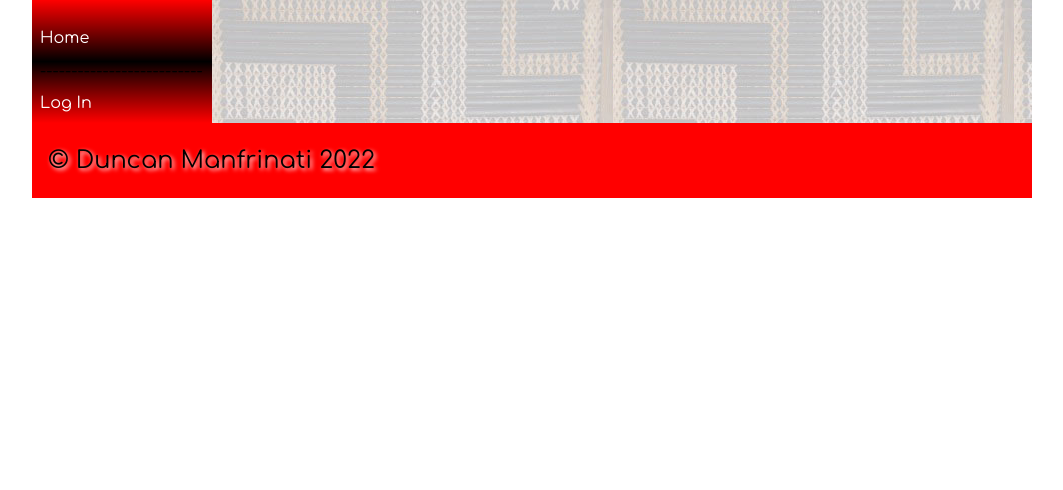
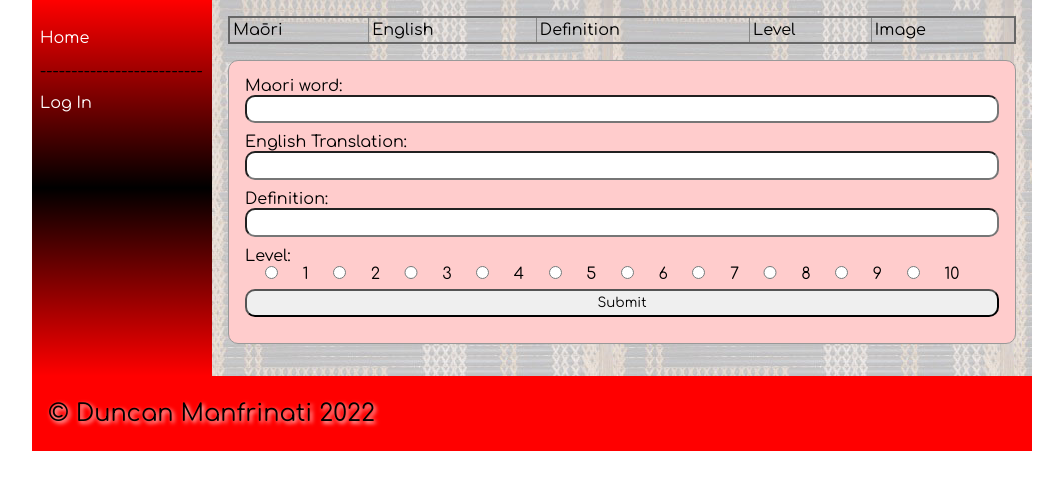
Before and after one commit to DuncanManfrinati/Maori_Dictionary, a Flask app: page /category/1 in a window 1280 px wide. Shown: the part 101-591 px from the top of the page, without its empty margins (108-1171 px from the left). Run offline with Flask 2, Linux system fonts and the light colour scheme; data comes from the database, SQL or seed files in the repository; both versions use the stored data as it was after the commit; some web fonts are replaced.

Commit message:
Lesson 7
Table making

```diff
--- a/app.py
+++ b/app.py
@@ -141,7 +141,6 @@
     cur.execute(query,)
 
     category_ids = cur.fetchall()
-    print(category_ids)
     con.close()
 
     return category_ids
@@ -151,12 +150,14 @@
     con = create_connection(DATA_BASE)
     query = "SELECT * FROM dictionary"
     cur = con.cursor()
-    cur.execute(query, )
+    cur.execute(query)
+    cat = cur.fetchall()
 
-    cat = cur.fetchall()
+
+
     con.close()
 
-    return render_template("categories.html", logged_in=is_logged_in(), category_ids=int(category_id), cat=cat)
+    return render_template("categories.html", logged_in=is_logged_in(), category_ids=int(category_id), cat=cat, categories=categories())
 
 
 
--- a/static/css/style.css
+++ b/static/css/style.css
@@ -294,7 +294,9 @@
     .dataForm p input {
         display: inline;
     }
-    .
+    .dataForm input[type='radio']{
+        width: 7%;
+    }
 }
 
 @media only screen and (min-width: 1000px) {
--- a/templates/categories.html
+++ b/templates/categories.html
@@ -6,32 +6,54 @@
 
 {% block main %}
 
-{% endblock %}
-
+<table class="word-table">
+    <thead>
+    <tr>
+        <td>Maōri</td>
+        <td>English</td>
+        <td>Definition</td>
+        <td>Level</td>
+        <td>Image</td>
+    </tr>
+    </thead>
+    <tbody>
+    {% for words in cat %}
+    <tr>
+        {% if words[2] == category_ids %}
+        <td>{{ words[1] }}</td>
+        <td>{{ words[2] }}</td>
+        <td>{{ words[3] }}</td>
+        <td>{{ words[4] }}</td>
+        {% endif %}
+    </tr>
+    </tbody>
+    {% endfor %}
+</table>
 
     <form class="dataForm" method="post">
     <div class="form-group">
         <div class="form-label">Maori word:</div>
-        <div class="form-element"><input type="maori" name="maori" id="maori" required></div>
+        <div class="form-element"><input type="text" name="maori" id="maori" required></div>
     </div>
     <div class="form-group">
         <div class="form-label">English Translation:</div>
-        <div class="form-element"><input type="english" name="english" id="english" required></div>
+        <div class="form-element"><input type="text" name="english" id="english" required></div>
     </div>
     <div class="form-group">
         <div class="form-label">Definition:</div>
-        <div class="form-element"><input type="definition" name="definition" id="definition" required></div>
+        <div class="form-element"><input type="text" name="definition" id="definition" required></div>
     </div>
     <div class="form-group">
         <div class="form-label">Level:</div>
-        <input type="radio" id="level" name="level" value="1">
-        <label for="1">1</label>
-        <input type="radio" id="level" name="level" value="2">
-        <label for="2">2</label>
+        {% for i in range(10) %}
+            <input type="radio" id="level" name="level" value="1">
+            <label for="{{ i + 1 }}">{{i + 1}}</label>
+        {% endfor %}
     </div>
     <div class="error">{{ error }}</div>
     <div class="form-group">
         <div class="form-label"></div>
-        <div class="form-element"><input type="submit" value="Sign Up"></div>
+        <div class="form-element"><input type="submit" value="Submit"></div>
     </div>
     </form>
+{% endblock %}
```
Also changed, not shown: identifier.sqlite.
